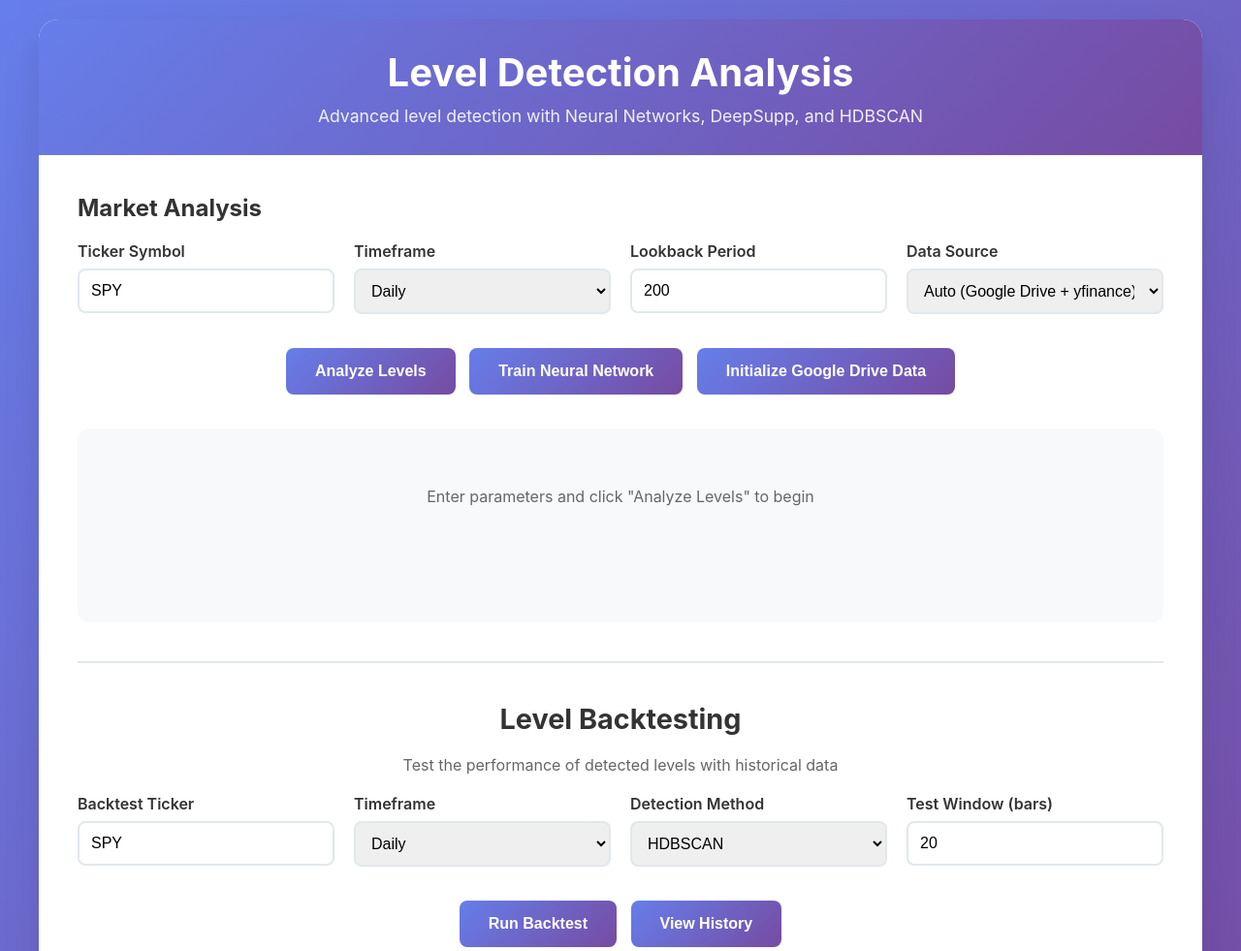
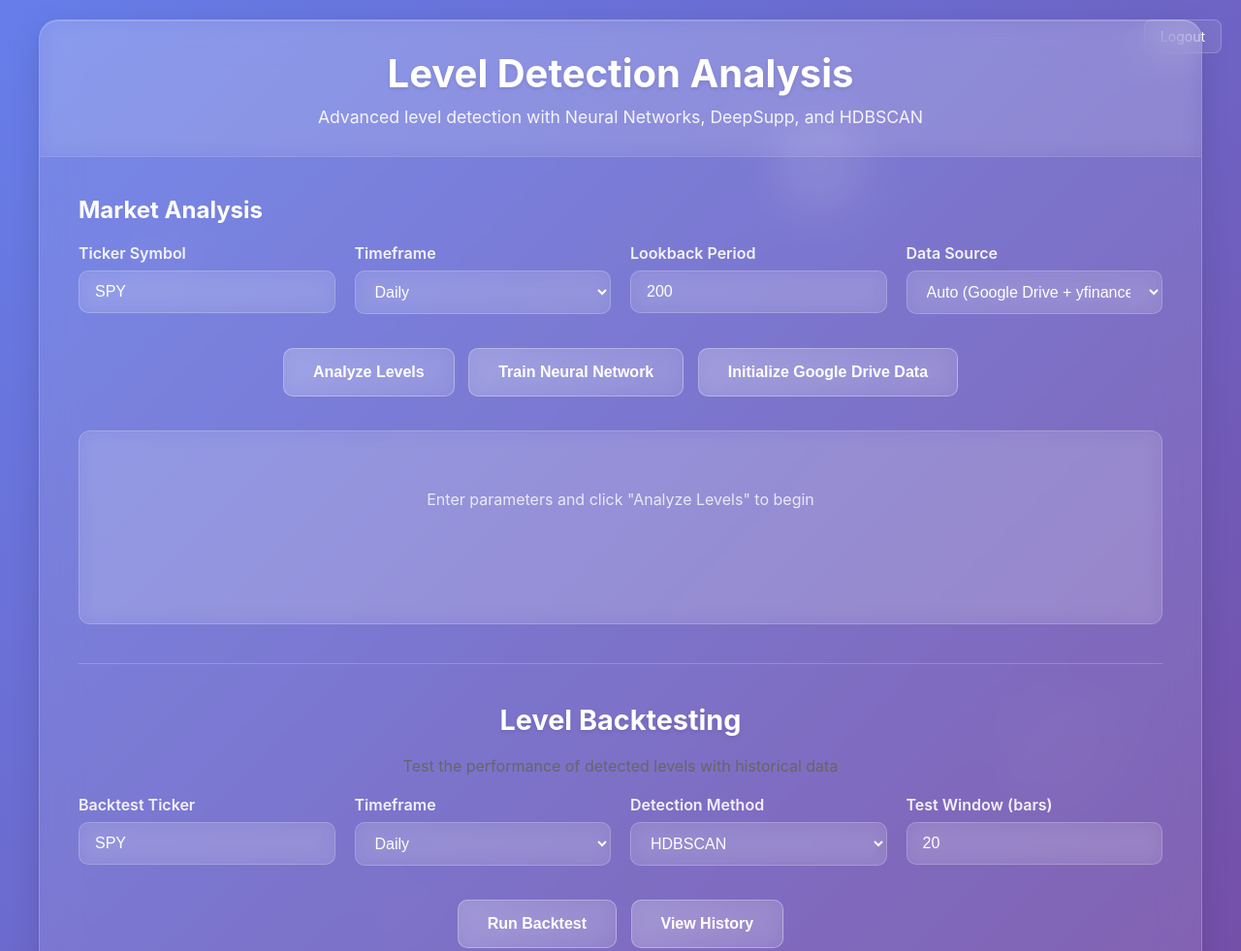
Before and after one commit to Noirsaintreyn/fartpie, a plain HTML site: page templates/index.html in a window 1280 px wide. Shown: the top 981 px of the page at 97% size. Drawn offline with Linux system fonts and the light colour scheme.

Commit message:
UPDATE: Main page with floating glassmorphism design
- Transform main page to match login page style
- Add animated background shapes and blur effects
- Glassmorphism design for all UI elements
- White text on glass background
- Floating logout button
- Consistent modern aesthetic across site

```diff
--- a/templates/index.html
+++ b/templates/index.html
@@ -13,30 +13,130 @@
 
         body {
             font-family: -apple-system, BlinkMacSystemFont, 'Segoe UI', Roboto, sans-serif;
+            min-height: 100vh;
+            display: flex;
+            align-items: center;
+            justify-content: center;
             background: linear-gradient(135deg, #667eea 0%, #764ba2 100%);
-            min-height: 100vh;
+            position: relative;
+            overflow: hidden;
             padding: 20px;
         }
 
+        /* Animated background elements */
+        .bg-shapes {
+            position: absolute;
+            width: 100%;
+            height: 100%;
+            overflow: hidden;
+            z-index: 1;
+        }
+
+        .shape {
+            position: absolute;
+            border-radius: 50%;
+            background: rgba(255, 255, 255, 0.1);
+            animation: float 20s infinite ease-in-out;
+        }
+
+        .shape:nth-child(1) {
+            width: 80px;
+            height: 80px;
+            top: 20%;
+            left: 10%;
+            animation-delay: 0s;
+            animation-duration: 15s;
+        }
+
+        .shape:nth-child(2) {
+            width: 120px;
+            height: 120px;
+            top: 60%;
+            right: 10%;
+            animation-delay: 2s;
+            animation-duration: 20s;
+        }
+
+        .shape:nth-child(3) {
+            width: 60px;
+            height: 60px;
+            bottom: 20%;
+            left: 30%;
+            animation-delay: 4s;
+            animation-duration: 18s;
+        }
+
+        .shape:nth-child(4) {
+            width: 100px;
+            height: 100px;
+            top: 10%;
+            right: 30%;
+            animation-delay: 6s;
+            animation-duration: 25s;
+        }
+
+        @keyframes float {
+            0%, 100% {
+                transform: translateY(0px) rotate(0deg);
+                opacity: 0.1;
+            }
+            25% {
+                transform: translateY(-20px) rotate(90deg);
+                opacity: 0.2;
+            }
+            50% {
+                transform: translateY(10px) rotate(180deg);
+                opacity: 0.1;
+            }
+            75% {
+                transform: translateY(-15px) rotate(270deg);
+                opacity: 0.15;
+            }
+        }
+
         .container {
+            position: relative;
+            z-index: 10;
+            background: rgba(255, 255, 255, 0.1);
+            backdrop-filter: blur(20px);
+            -webkit-backdrop-filter: blur(20px);
+            border-radius: 20px;
+            border: 1px solid rgba(255, 255, 255, 0.2);
+            width: 100%;
             max-width: 1200px;
-            margin: 0 auto;
-            background: white;
-            border-radius: 20px;
-            box-shadow: 0 20px 40px rgba(0,0,0,0.1);
+            box-shadow:
+                0 8px 32px rgba(0, 0, 0, 0.1),
+                0 2px 8px rgba(0, 0, 0, 0.05),
+                inset 0 1px 0 rgba(255, 255, 255, 0.2);
+            animation: slideUp 0.6s ease-out;
             overflow: hidden;
         }
 
+        @keyframes slideUp {
+            from {
+                opacity: 0;
+                transform: translateY(30px);
+            }
+            to {
+                opacity: 1;
+                transform: translateY(0);
+            }
+        }
+
         .header {
-            background: linear-gradient(135deg, #667eea 0%, #764ba2 100%);
+            background: rgba(255, 255, 255, 0.05);
+            backdrop-filter: blur(10px);
+            -webkit-backdrop-filter: blur(10px);
             color: white;
             padding: 30px;
             text-align: center;
+            border-bottom: 1px solid rgba(255, 255, 255, 0.1);
         }
 
         .header h1 {
             font-size: 2.5em;
             margin-bottom: 10px;
+            text-shadow: 0 2px 4px rgba(0, 0, 0, 0.1);
         }
 
         .header p {
@@ -46,6 +146,7 @@
 
         .content {
             padding: 40px;
+            color: white;
         }
 
         .form-grid {
@@ -63,40 +164,51 @@
         .form-group label {
             font-weight: 600;
             margin-bottom: 8px;
-            color: #333;
+            color: rgba(255, 255, 255, 0.9);
         }
 
         .form-group input,
         .form-group select {
-            padding: 12px;
-            border: 2px solid #e1e8ed;
-            border-radius: 8px;
+            padding: 12px 16px;
+            background: rgba(255, 255, 255, 0.1);
+            border: 1px solid rgba(255, 255, 255, 0.2);
+            border-radius: 10px;
+            color: white;
             font-size: 16px;
-            transition: border-color 0.3s;
+            transition: all 0.3s ease;
+            backdrop-filter: blur(10px);
+        }
+
+        .form-group input::placeholder {
+            color: rgba(255, 255, 255, 0.5);
         }
 
         .form-group input:focus,
         .form-group select:focus {
             outline: none;
-            border-color: #667eea;
+            background: rgba(255, 255, 255, 0.15);
+            border-color: rgba(255, 255, 255, 0.4);
+            box-shadow: 0 0 0 3px rgba(255, 255, 255, 0.1);
         }
 
         .btn {
-            background: linear-gradient(135deg, #667eea 0%, #764ba2 100%);
+            background: linear-gradient(135deg, rgba(255, 255, 255, 0.2) 0%, rgba(255, 255, 255, 0.1) 100%);
+            border: 1px solid rgba(255, 255, 255, 0.3);
             color: white;
-            border: none;
             padding: 15px 30px;
-            border-radius: 8px;
+            border-radius: 10px;
             font-size: 16px;
             font-weight: 600;
             cursor: pointer;
-            transition: transform 0.2s, box-shadow 0.2s;
+            transition: all 0.3s ease;
+            backdrop-filter: blur(10px);
             margin: 5px;
         }
 
         .btn:hover {
+            background: linear-gradient(135deg, rgba(255, 255, 255, 0.3) 0%, rgba(255, 255, 255, 0.2) 100%);
             transform: translateY(-2px);
-            box-shadow: 0 5px 15px rgba(102, 126, 234, 0.4);
+            box-shadow: 0 8px 25px rgba(0, 0, 0, 0.15);
         }
 
         .btn:disabled {
@@ -108,7 +220,10 @@
         .results {
             margin-top: 30px;
             padding: 20px;
-            background: #f8f9fa;
+            background: rgba(255, 255, 255, 0.1);
+            backdrop-filter: blur(10px);
+            -webkit-backdrop-filter: blur(10px);
+            border: 1px solid rgba(255, 255, 255, 0.2);
             border-radius: 12px;
             min-height: 200px;
         }
@@ -116,46 +231,51 @@
         .loading {
             text-align: center;
             padding: 40px;
-            color: #666;
+            color: rgba(255, 255, 255, 0.8);
         }
 
         .error {
-            background: #fee;
-            color: #c33;
+            background: rgba(255, 107, 107, 0.1);
+            color: #ff6b6b;
             padding: 15px;
             border-radius: 8px;
             margin: 10px 0;
+            border: 1px solid rgba(255, 107, 107, 0.3);
+            backdrop-filter: blur(10px);
         }
 
         .success {
-            background: #efe;
-            color: #3c3;
+            background: rgba(76, 175, 80, 0.1);
+            color: #4caf50;
             padding: 15px;
             border-radius: 8px;
             margin: 10px 0;
+            border: 1px solid rgba(76, 175, 80, 0.3);
+            backdrop-filter: blur(10px);
         }
 
         .level-info {
-            background: #f0f8ff;
-            border-left: 4px solid #667eea;
+            background: rgba(255, 255, 255, 0.05);
+            border-left: 4px solid rgba(255, 255, 255, 0.3);
             padding: 15px;
             margin: 10px 0;
             border-radius: 0 8px 8px 0;
+            backdrop-filter: blur(10px);
         }
 
         .level-price {
             font-size: 1.2em;
             font-weight: bold;
-            color: #667eea;
+            color: rgba(255, 255, 255, 0.9);
         }
 
         .level-type {
-            color: #666;
+            color: rgba(255, 255, 255, 0.7);
             font-size: 0.9em;
         }
 
         .level-strength {
-            color: #333;
+            color: rgba(255, 255, 255, 0.8);
             margin-top: 5px;
         }
 
@@ -163,18 +283,22 @@
         .backtest-section {
             margin-top: 40px;
             padding-top: 40px;
-            border-top: 2px solid #e1e8ed;
+            border-top: 1px solid rgba(255, 255, 255, 0.2);
         }
 
         .section-title {
             font-size: 1.8em;
-            color: #333;
+            color: white;
             margin-bottom: 20px;
             text-align: center;
+            text-shadow: 0 2px 4px rgba(0, 0, 0, 0.1);
         }
 
         .backtest-results {
-            background: #f8f9fa;
+            background: rgba(255, 255, 255, 0.1);
+            backdrop-filter: blur(10px);
+            -webkit-backdrop-filter: blur(10px);
+            border: 1px solid rgba(255, 255, 255, 0.2);
             border-radius: 12px;
             padding: 20px;
             margin-top: 20px;
@@ -184,24 +308,58 @@
             display: inline-block;
             margin: 10px 20px 10px 0;
             padding: 10px 15px;
-            background: white;
+            background: rgba(255, 255, 255, 0.1);
+            backdrop-filter: blur(10px);
+            border: 1px solid rgba(255, 255, 255, 0.2);
             border-radius: 8px;
-            box-shadow: 0 2px 4px rgba(0,0,0,0.1);
         }
 
         .metric-label {
             font-size: 0.9em;
-            color: #666;
+            color: rgba(255, 255, 255, 0.7);
         }
 
         .metric-value {
             font-size: 1.2em;
             font-weight: bold;
-            color: #667eea;
+            color: rgba(255, 255, 255, 0.9);
+        }
+
+        /* Logout button */
+        .logout-btn {
+            position: absolute;
+            top: 20px;
+            right: 20px;
+            background: rgba(255, 255, 255, 0.1);
+            backdrop-filter: blur(10px);
+            border: 1px solid rgba(255, 255, 255, 0.2);
+            color: white;
+            padding: 8px 16px;
+            border-radius: 8px;
+            font-size: 14px;
+            cursor: pointer;
+            transition: all 0.3s ease;
+            text-decoration: none;
+        }
+
+        .logout-btn:hover {
+            background: rgba(255, 255, 255, 0.2);
+            transform: translateY(-1px);
         }
     </style>
 </head>
 <body>
+    <!-- Animated background -->
+    <div class="bg-shapes">
+        <div class="shape"></div>
+        <div class="shape"></div>
+        <div class="shape"></div>
+        <div class="shape"></div>
+    </div>
+
+    <!-- Logout button -->
+    <a href="/logout" class="logout-btn">Logout</a>
+
     <div class="container">
         <div class="header">
             <h1>Level Detection Analysis</h1>
@@ -211,7 +369,7 @@
         <div class="content">
             <!-- Analysis Section -->
             <div class="analysis-section">
-                <h2 style="margin-bottom: 20px; color: #333;">Market Analysis</h2>
+                <h2 style="margin-bottom: 20px; color: white;">Market Analysis</h2>
 
                 <div class="form-grid">
                     <div class="form-group">
```
